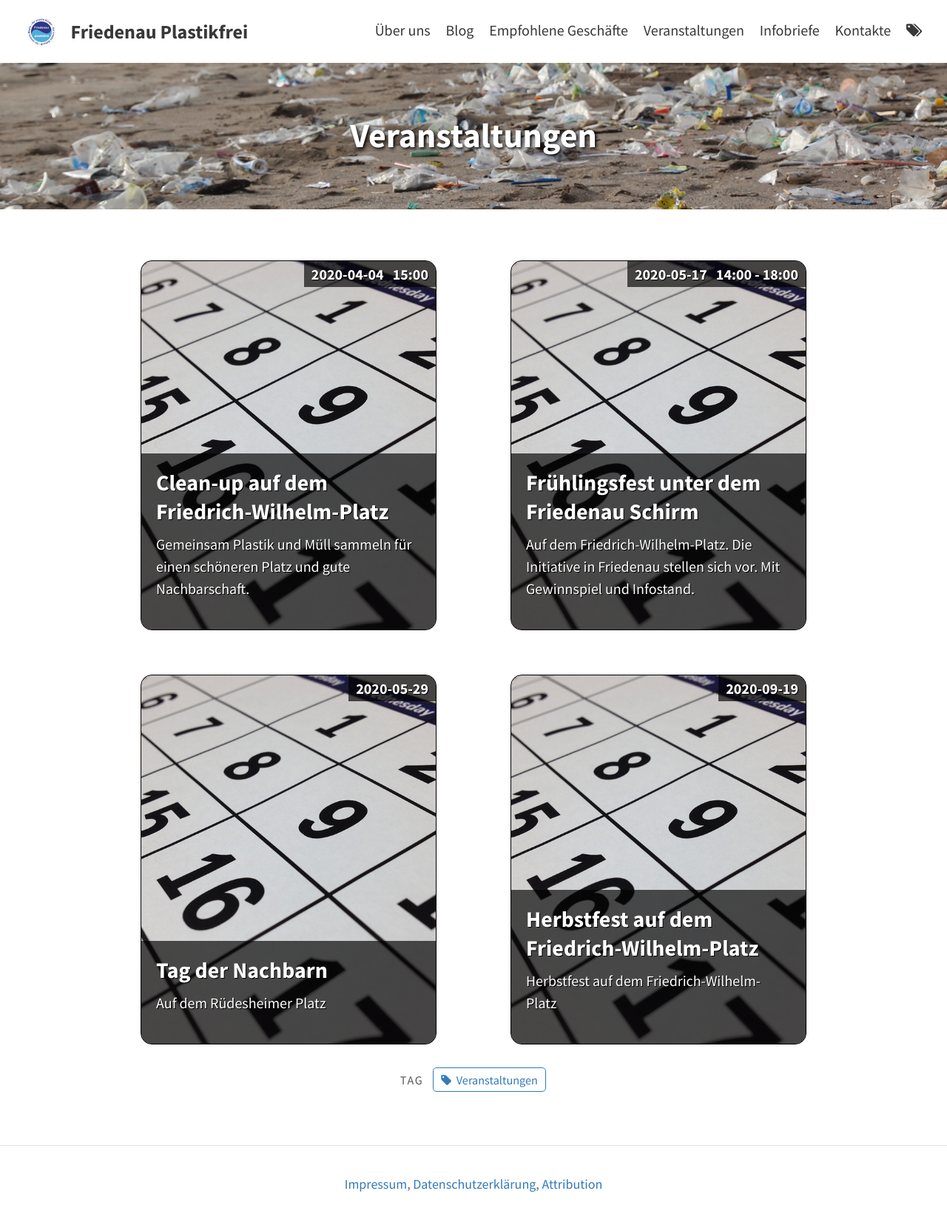
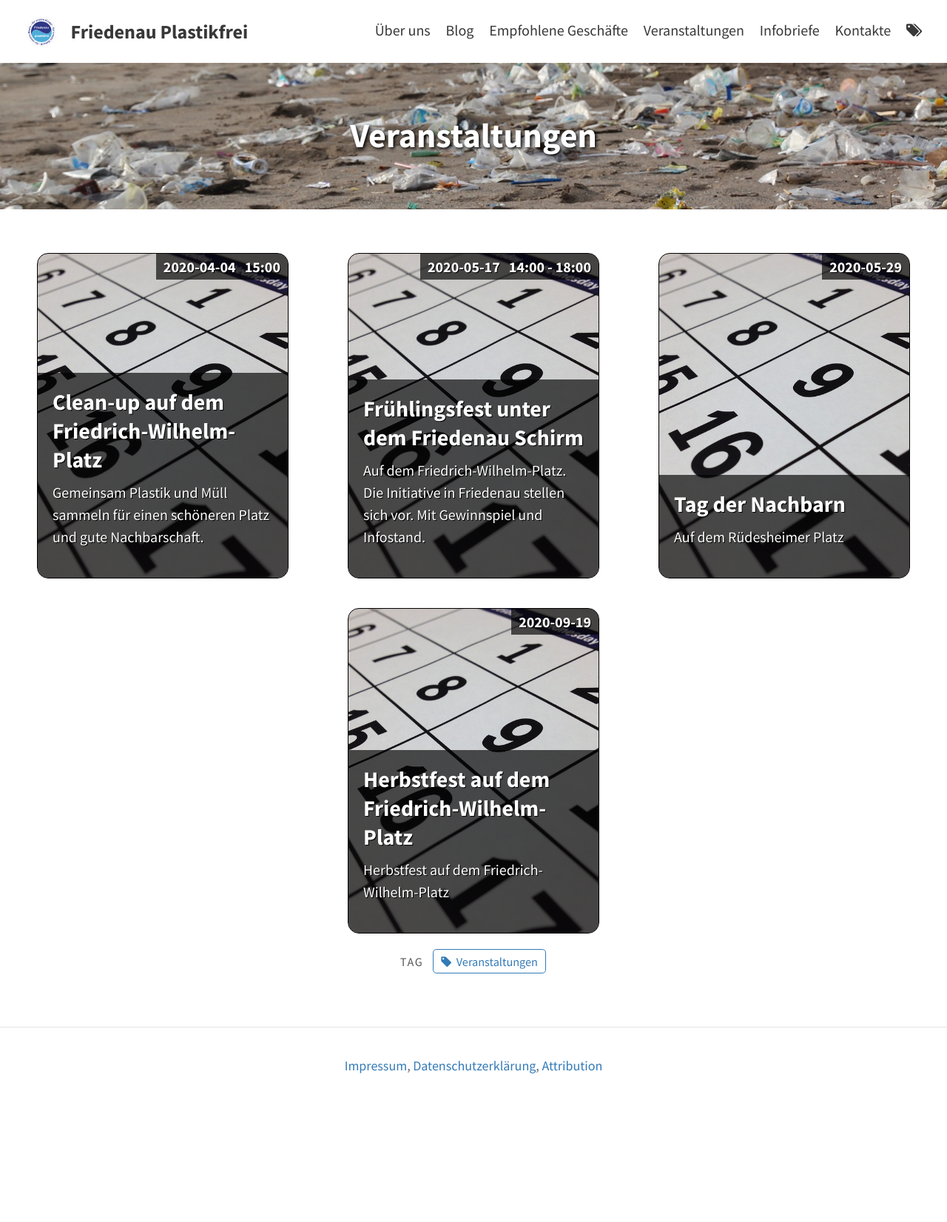
Before and after one commit to plastikwendefriedenau/website, a Jekyll site: the page built from pages/events.md, in a window 1280 px wide. Shown: the whole page at 74% size. Built offline with Jekyll 4.4.1, drawn with Linux system fonts in a browser that asks for light colours; after the commit the page ends 1492 px from its top, so only the background shows below that.

Commit message:
fixed cards media query (font size) & added media query (card resize)

```diff
--- a/_sass/includes/_cards.scss
+++ b/_sass/includes/_cards.scss
@@ -10,10 +10,15 @@
 
 .card-cell {
   text-decoration: none;
-  width: 20em;
-  height: 25em;
+  width: 17em;
+  height: 22em;
   display: block;
-  margin: 1.5em 2.5em;
+  margin: 1em 2em;
+  @media screen and (max-width: $sm-break) {
+    width: 9em;
+    height: 12em;
+    margin: .5em .5em;
+  }
 
   figure {
     position: relative;
@@ -23,13 +28,12 @@
     background-position: center center;
     background-repeat: no-repeat;
     background-size: cover;
-    //margin: 0;
     border: 1px solid #000;
     border-radius: 15px;
     color: white;
     -webkit-transition: .2s;
     -moz-transition: .2s;
-    transition: .2s;//was all ease .5s;
+    transition: .2s;
     &:hover {
       transform: translate(0, -10px);
     }
@@ -54,7 +58,7 @@
       line-height: 1.5;
       margin: 0;
       @media screen and (max-width: $sm-break) {
-        font-size: 7px;
+        font-size: 1em;
       }
 
       h3 {
```
